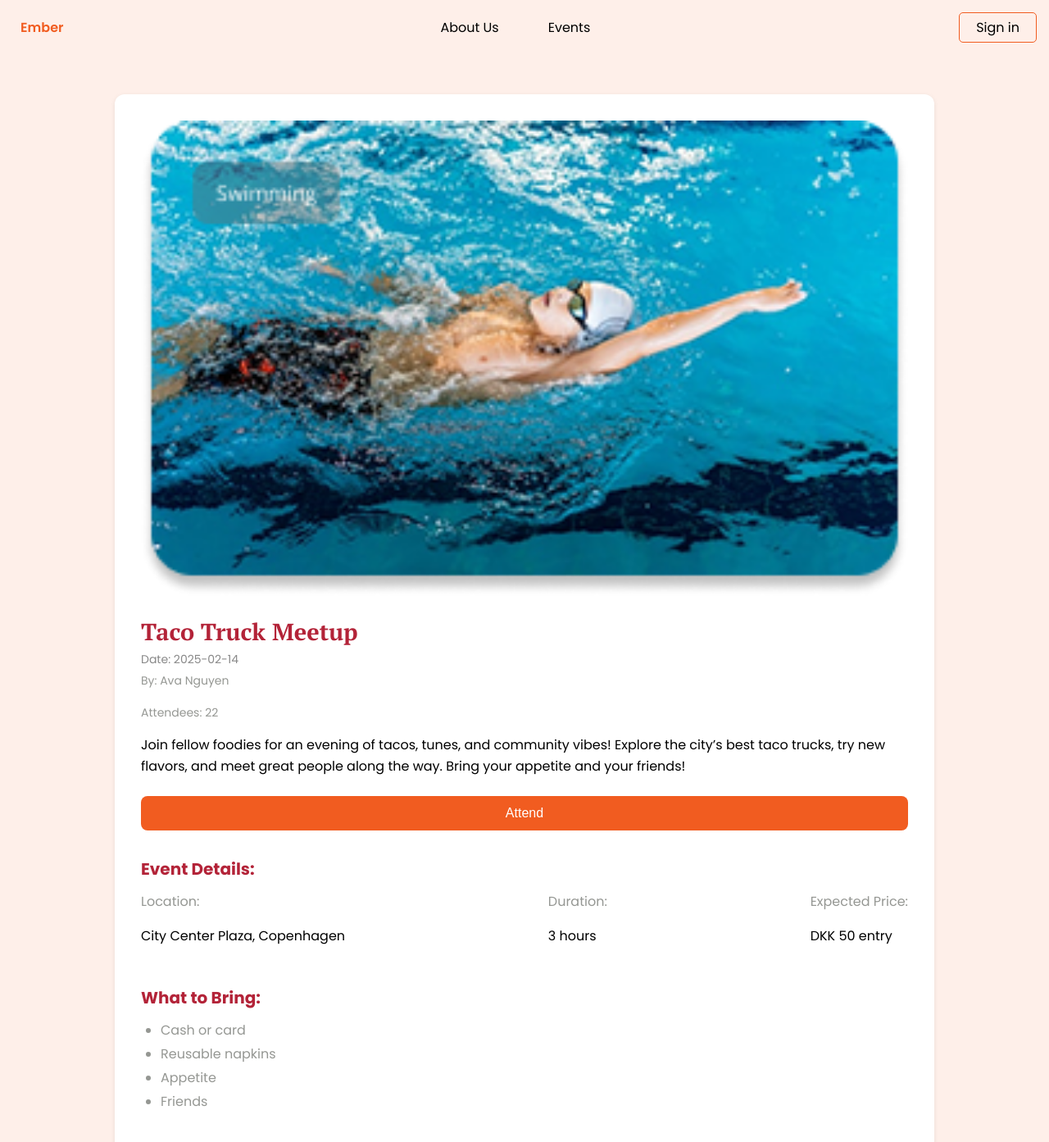
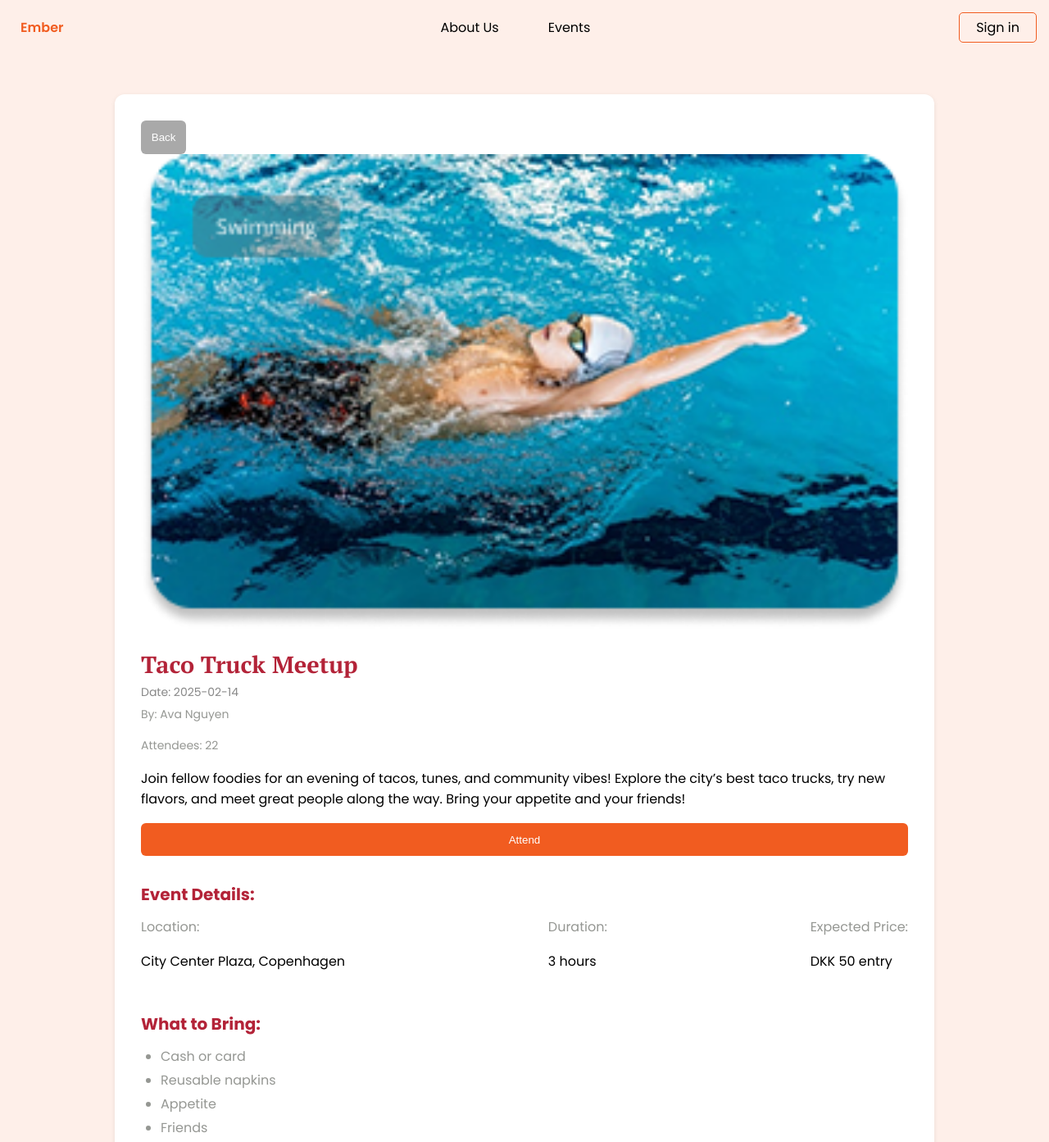
Before and after one commit to Austin-Imbastari/group4, a React (Vite) app: page /events/1 in a window 1280 px wide. Shown: the top 1393 px of the page at 82% size. Built offline with nearby package versions, Linux system fonts and the light colour scheme.

Commit message:
Added Back button variants and styling

```diff
--- a/src/components/button/Button.jsx
+++ b/src/components/button/Button.jsx
@@ -1,9 +1,12 @@
-import { ButtonSC } from "./ButtonSC";
+import { ButtonSC, BackButtonSC } from "./ButtonSC";
 
-export default function Button({ children, onClick, type = "button" }) {
+export default function Button({ children, onClick, type = "button", variant}) {
   return (
-    <ButtonSC type={type} onClick={onClick}>
+    variant === "back" ? (<BackButtonSC type={type} onClick={onClick}>
       {children}
-    </ButtonSC>
+    </BackButtonSC>): (
+      <ButtonSC type={type} onClick={onClick}>
+      {children}
+    </ButtonSC>)
   );
 }
--- a/src/components/button/ButtonSC.js
+++ b/src/components/button/ButtonSC.js
@@ -14,3 +14,18 @@ export const ButtonSC = styled.button`
     background: ${({ theme }) => theme.colors.primaryNormalHover};
   }
 `;
+
+
+export const BackButtonSC = styled.button`
+  width: wrap;
+  padding: 0.8rem;
+  background: darkgray;
+  &:hover{
+    background: black;
+  }
+  cursor: pointer;
+  border: none;
+  border-radius: 6px;
+  color: white;
+  transition: all 0.2s ease-in-out;
+  `;
--- a/src/pages/event_details/EventDetails.jsx
+++ b/src/pages/event_details/EventDetails.jsx
@@ -1,16 +1,21 @@
 import React from "react";
 import data from "../../data/events.json";
 import { ParentContainer, ImageContainer } from "./EventsDetailsSC.js";
-import { useParams } from "react-router-dom";
+import { useParams, useNavigate } from "react-router-dom";
+import Button from "../../components/button/Button.jsx";
 
 export default function EventDetails() {
   const { id } = useParams();
+  const navigate = useNavigate();
   const event = data.find((e) => String(e.id) === String(id));
 
   if (!event) return <p>Event not found.</p>;
 
   return (
     <ParentContainer>
+      <Button variant="back" type="button" onClick={() => navigate(-1)}>
+        Back
+      </Button>
       <ImageContainer>
         <img src={event.cover_image.src} alt={event.cover_image.alt} />
       </ImageContainer>
@@ -22,11 +27,11 @@ export default function EventDetails() {
 
       <p>{event.description}</p>
 
-      <button className="Attend-btn">
-        {event.actions?.attend_button?.label ?? "Attend"}
-      </button>
+      <Button type="button" onClick={() => console.log("Attend clicked")}>
+        Attend
+      </Button>
 
-        <h2>Event Details:</h2>
+      <h2>Event Details:</h2>
       <div className="eventDetails">
         <div className="locationContainer">
           <p className="Detail">Location: </p>
@@ -36,7 +41,7 @@ export default function EventDetails() {
           <p className="Detail">Duration: </p>
           <p> {event.details.duration}</p>
         </div>
-         <div className="priceContainer">
+        <div className="priceContainer">
           <p className="Detail">Expected Price:</p>
           <p> {event.details.price}</p>
         </div>
--- a/src/pages/event_details/EventsDetailsSC.js
+++ b/src/pages/event_details/EventsDetailsSC.js
@@ -69,29 +69,8 @@ export const ParentContainer = styled.div`
     margin-bottom: 0.25rem;
     color: ${(props) => props.theme.colors.accentDark};
   }
+  `;
 
-  .Attend-btn {
-    display: block;
-    width: 100%;
-    background-color: ${(props) => props.theme.colors.primaryNormal};
-    color: white;
-    border: none;
-    border-radius: 8px;
-    padding: 0.75rem;
-    font-size: ${(props) => props.theme.fontSizes.medium};
-    cursor: pointer;
-    margin-top: 1.5rem;
-    transition: background-color 0.2s ease;
-
-    &:hover {
-      background-color: ${(props) => props.theme.colors.primaryNormalHover};
-    }
-
-    &:active {
-      background-color: ${(props) => props.theme.colors.primaryNormalActive};
-    }
-  }
-`;
 
 export const ImageContainer = styled.div`
   width: 100%;
```
